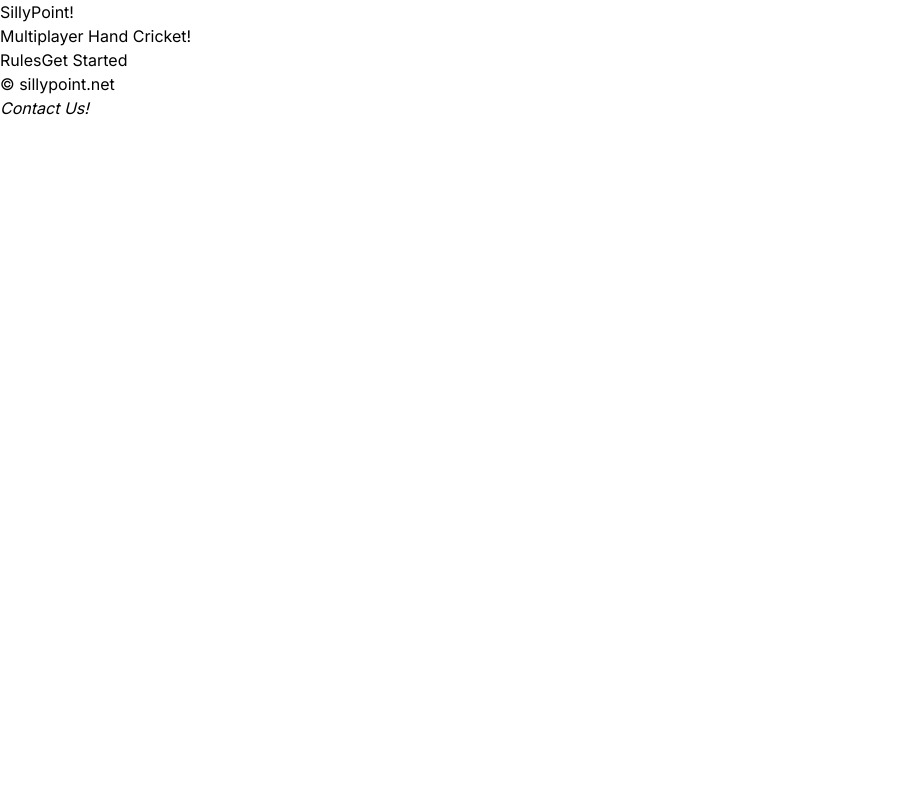
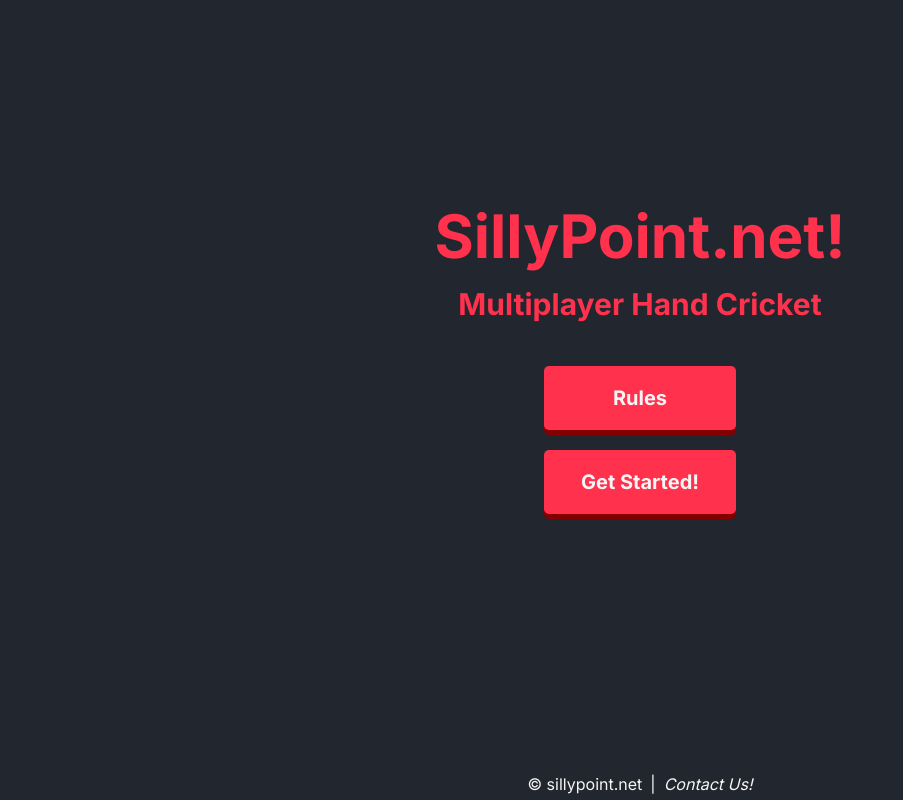
Before and after one commit to niksimh/sillypoint.net, a Next.js app in the folder web-client/: page / in a window 1280 px wide. Shown: the whole page, without its empty margins (0-903 px from the left). Built offline with nearby package versions, Linux system fonts and the light colour scheme; no server answers.

Commit message:
Completed styling /

```diff
--- a/web-client/src/app/game/gameStates/pending.tsx
+++ b/web-client/src/app/game/gameStates/pending.tsx
@@ -1,5 +1,5 @@
 import Footer from "@/shared/Footer";
-import Header from "@/shared/Header";
+import Header from "@/app/shared/Header";
 
 export default function PendingState() {
   return (
--- a/web-client/src/app/game/page.tsx
+++ b/web-client/src/app/game/page.tsx
@@ -1,7 +1,7 @@
 'use client';
 
 import Footer from "@/shared/Footer";
-import Header from "@/shared/Header";
+import Header from "@/app/shared/Header";
 import PendingState from "./gameStates/pending";
 
 import { useState, useEffect } from "react";
--- a/web-client/src/app/globals.css
+++ b/web-client/src/app/globals.css
@@ -15,3 +15,31 @@
     75%  { content: '. . .'; }
     100% { content: '\00a0'; }
 }
+
+body {
+  background-color: #22262f;
+  color: whitesmoke;
+}
+
+.pink {
+  color: #ff314d;
+}
+
+.button {
+  border-radius: 5px;
+  box-shadow: 0px 5px #840000;
+  background-color: #ff314d;
+  display: flex;
+  justify-content: center;
+  align-items: center;
+}
+
+.button:hover {
+  text-decoration: solid underline whitesmoke;
+}
+
+.button:active {
+  box-shadow: 0px 2px #840000;
+  -webkit-transform: translateY(3px);
+	transform: translateY(3px);
+}
--- a/web-client/src/app/page.tsx
+++ b/web-client/src/app/page.tsx
@@ -1,7 +1,7 @@
 'use client';
 
 import Link from "next/link";
-import Footer from "../shared/Footer";
+import Footer from "./shared/Footer";
 import { useState, useEffect } from "react"
 import { CheckInJSON } from "@/types/index-handler-types";
 
@@ -34,12 +34,20 @@
 
   return (
     <>
-      <h1>SillyPoint!</h1>
-      <h2>Multiplayer Hand Cricket!</h2>
-      <nav>
-        <Link href='/rules'>Rules</Link>
-        <Link href={getStartedHref}>Get Started</Link>
-      </nav>
+      <main className="h-[90dvh] flex flex-col justify-center items-center gap-11 ls:gap-9">
+        <div className="flex flex-col justify-center items-center gap-5 ls:gap-1">
+          <h1 className="pink font-bold text-4xl md:text-6xl ls:text-3xl">SillyPoint.net!</h1>
+          <h2 className="pink font-bold text-xl md:text-3xl ls:text-lg">Multiplayer Hand Cricket</h2>
+        </div>
+        <nav className="flex flex-col ls:flex-row justify-center items-center gap-5">
+          <Link href='/rules' className="button w-40 sm:w-48 ls:w-40 h-12 sm:h-16 ls:h-12">
+            <span className="white font-bold text-lg ls:text-lg sm:text-xl">Rules</span>
+          </Link>
+          <Link href={getStartedHref} className="button w-40 sm:w-48 ls:w-40 h-12 sm:h-16 ls:h-12">
+            <span className="white font-bold text-lg ls:text-lg sm:text-xl">Get Started!</span>
+          </Link>
+        </nav>
+      </main>
       <Footer />
     </>
   );
--- a/web-client/src/app/register/page.tsx
+++ b/web-client/src/app/register/page.tsx
@@ -1,6 +1,6 @@
 'use client';
 
-import Header from "@/shared/Header";
+import Header from "@/app/shared/Header";
 import Footer from "@/shared/Footer";
 import { useState } from "react";
 import { useRouter } from 'next/navigation';
--- a/web-client/src/app/rules/page.tsx
+++ b/web-client/src/app/rules/page.tsx
@@ -1,4 +1,4 @@
-import Header from '@/shared/Header';
+import Header from '@/app/shared/Header';
 import Footer from '@/shared/Footer';
 
 export default function Rules() {
--- a/web-client/src/shared/Footer.tsx
+++ b/web-client/src/app/shared/Footer.tsx
@@ -1,8 +1,9 @@
 export default function Footer() {
   return (
     <footer>
-      <ul>
+      <ul className="h-[10dvh] flex justify-center items-end gap-2 pb-1">
         <li>&copy; sillypoint.net</li>
+        <li>|</li>
         <li>
           <address>
             <a href="mailto:#">Contact Us!</a>
--- a/web-client/tailwind.config.ts
+++ b/web-client/tailwind.config.ts
@@ -13,6 +13,9 @@
         "gradient-conic":
           "conic-gradient(from 180deg at 50% 50%, var(--tw-gradient-stops))",
       },
+      screens: {
+        'ls': { 'raw': '(max-height: 450px)' },
+      }
     },
   },
   plugins: [],
```
Also changed, not shown: web-client/src/app/shared/Header.tsx (renamed from web-client/src/shared/Header.tsx).
